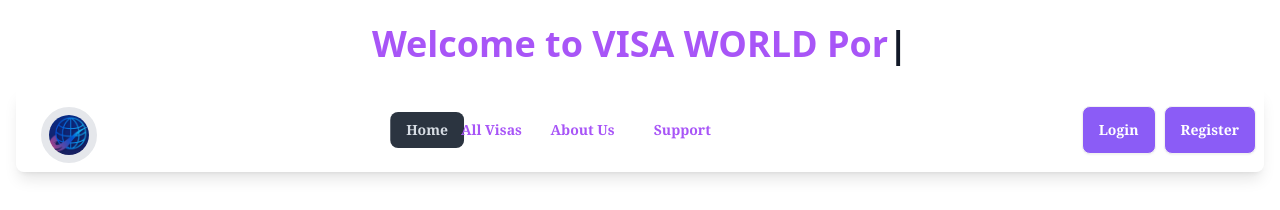
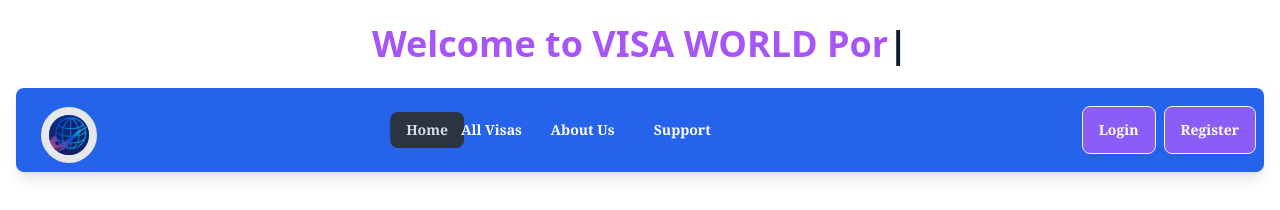
Before and after one commit to Reaz2020/visa-world-client, a React (Vite) app: page / in a window 1280 px wide. Shown: the top 210 px of the page. Built offline with nearby package versions, Linux system fonts and the light colour scheme; no server answers.

Commit message:
design updated

```diff
--- a/src/components/MyVisaApplications.jsx
+++ b/src/components/MyVisaApplications.jsx
@@ -134,11 +134,11 @@ const MyVisaApplications = () => {
 
      <div>
 
-      <div className="border-2 text-center">
+      <div className=" text-center">
         <input
           type="text"
           className="border  rounded-md p-2 w-1/2 focus:outline-none focus:ring-2 focus:ring-blue-400 mx-auto border-blue-600 h-16"
-          placeholder="Enter a country name to SEARCH "
+          placeholder="Search country "
 
           onChange={(e) => setSearch(e.target.value)}
         />
--- a/src/components/Navbar.jsx
+++ b/src/components/Navbar.jsx
@@ -29,8 +29,8 @@ const Navbar = () => {
   }
 
   return (
-    <div className="rounded-lg shadow-lg my-6 w-full text-purple-500 py-2 sticky top-0 z-20 text-5xl">
-      <div className="navbar bg-base-100">
+    <div className="rounded-lg shadow-lg my-6 w-full text-white py-2 sticky top-0 z-20 text-5xl bg-blue-600 ">
+      <div className="navbar bg-blue-600">
         <div className="navbar-start ">
           <div className="dropdown ">
             <div tabIndex={0} role="button" className="btn btn-ghost lg:hidden "></div>
--- a/src/components/Testimonials.jsx
+++ b/src/components/Testimonials.jsx
@@ -1,8 +1,12 @@
-import React from 'react';
+
+import { AuthContext } from '../providers/Network';
+import React, { useContext } from 'react';
+
 
 const Testimonials = () => {
+  const { user } = useContext(AuthContext);
   return (
-    <section data-aos="fade-up" className="mb-6 bg-gray-100 p-6 rounded-lg">
+    <section data-aos="fade-up" className="mb-6 p-6 rounded-lg text-purple-500">
       <h2 className="text-3xl font-semibold text-center mb-4">What Our Clients Say</h2>
       <div className="flex flex-wrap justify-center gap-8">
         <div className="w-80 p-4 bg-white rounded-lg shadow-lg">
```
